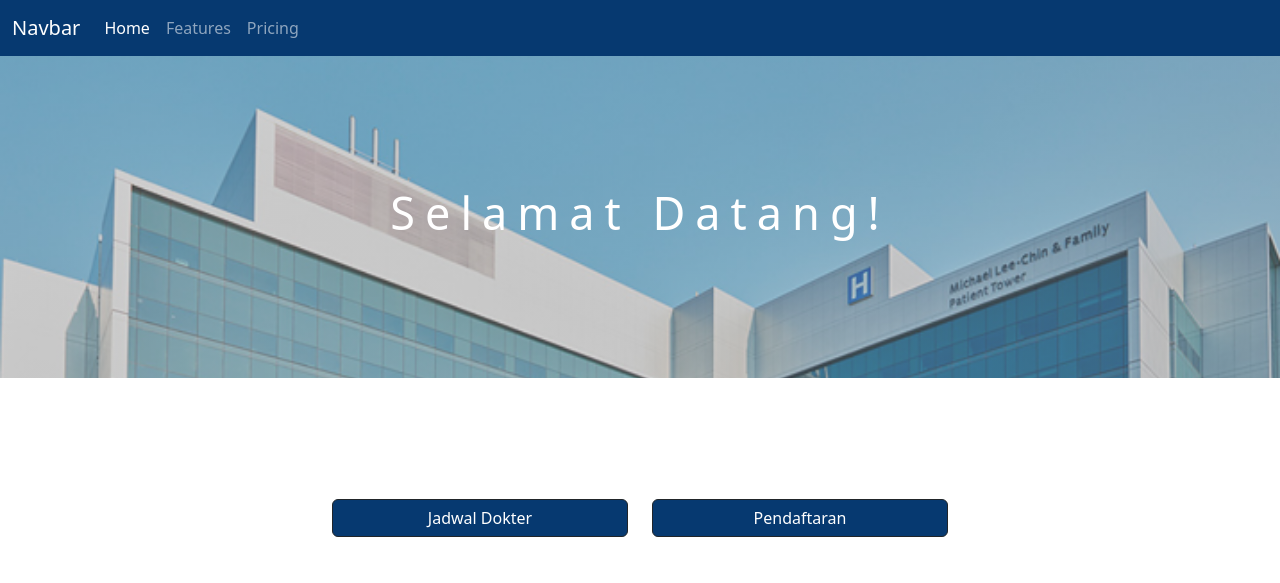
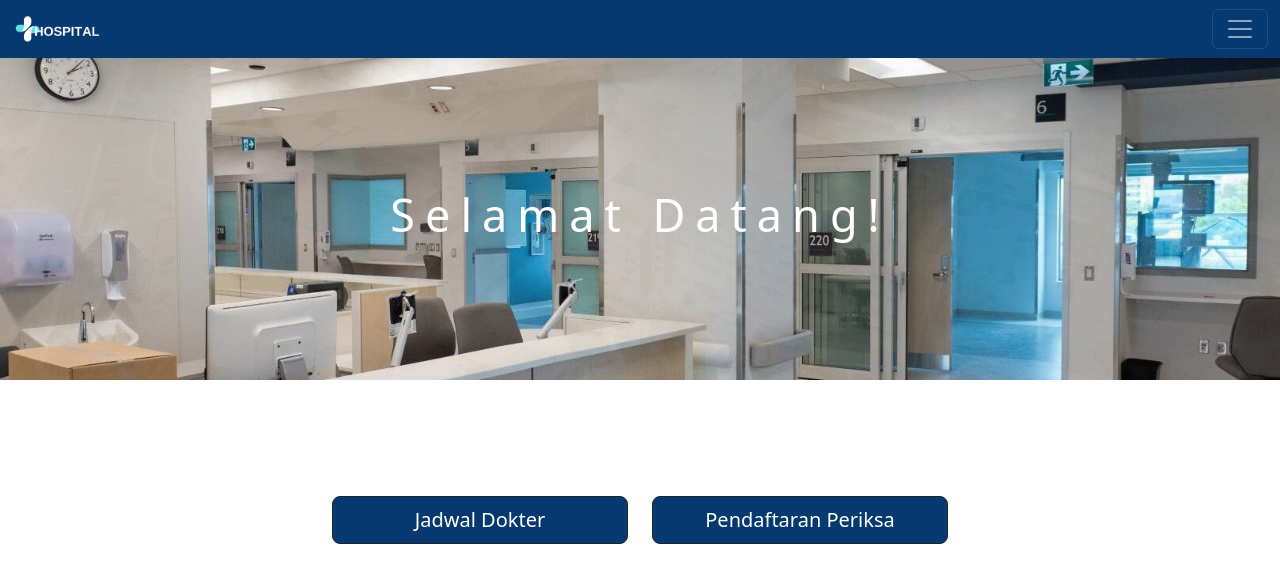
Before and after one commit to tsaniamagistra/Proyek-Praktikum-Web, a PHP site: page /home.php in a window 1280 px wide. Shown: the top 583 px of the page. Run offline with PHP 8.4, Linux system fonts and the light colour scheme.

Commit message:
mengubah tampilan home dan navbar

```diff
--- a/home.css
+++ b/home.css
@@ -1,11 +1,14 @@
 #top-wrapper {
     padding: 130px 0 130px 0;
     margin: 0;
-    background: linear-gradient(rgba(143, 143, 143, 0.4), rgba(143, 143, 143, 0.4)), url("Images/building-cropped.png");
+    background: linear-gradient(rgba(143, 143, 143, 0.4), rgba(143, 143, 143, 0.4));
     background-position: center;
     background-size: cover;
     color: white;
     text-align: center;
+    animation-name: top-anm;
+    animation-duration: 25s;
+    animation-iteration-count: infinite;
 }
 
 #top-wrapper h1 {
@@ -14,3 +17,21 @@
     letter-spacing: 10px;
     font-weight: 400;
 }
+
+@keyframes top-anm{
+   0%{
+     background-image: url("Images/img1-cropped.png");
+   }
+   25%{
+     background-image: url("Images/img2-cropped.jpg");
+   }
+   50%{
+     background-image: url("Images/img5-cropped.png");
+   }
+   75%{
+     background-image: url("Images/img6-cropped.png");
+   }
+   100%{
+     background-image: url("Images/img7-cropped.png");
+   }
+}
--- a/home.php
+++ b/home.php
@@ -6,39 +6,49 @@
 	<title>Beranda</title>
 	<link href="https://cdn.jsdelivr.net/npm/bootstrap@5.2.2/dist/css/bootstrap.min.css" rel="stylesheet" integrity="sha384-Zenh87qX5JnK2Jl0vWa8Ck2rdkQ2Bzep5IDxbcnCeuOxjzrPF/et3URy9Bv1WTRi" crossorigin="anonymous">
 	<link rel="stylesheet" href="home.css">
+	<style>
+		.list-group-item{
+			border-bottom: 0;
+		}
+		.btn-home{
+			background-color:#063970;
+		}
+	</style>
 </head>
 <body>
-<nav class="navbar navbar-expand-lg navbar-dark" style="background-color:#063970">
-  <div class="container-fluid">
-    <a class="navbar-brand" href="#">Navbar</a>
-    <button class="navbar-toggler" type="button" data-bs-toggle="collapse" data-bs-target="#navbarNav" aria-controls="navbarNav" aria-expanded="false" aria-label="Toggle navigation">
-      <span class="navbar-toggler-icon"></span>
-    </button>
-    <div class="collapse navbar-collapse" id="navbarNav">
-      <ul class="navbar-nav">
-        <li class="nav-item">
-          <a class="nav-link active" aria-current="page" href="#">Home</a>
-        </li>
-        <li class="nav-item">
-          <a class="nav-link" href="#">Features</a>
-        </li>
-        <li class="nav-item">
-          <a class="nav-link" href="#">Pricing</a>
-        </li>
-      </ul>
-    </div>
-  </div>
-</nav>
+	<nav class="navbar navbar-dark" style="background-color:#063970">
+  	<div class="container-fluid">
+  	  <a class="navbar-brand"><img src="Images/logo.png" style="height:30px" alt="HOSPITAL"></a>
+  	  <button class="navbar-toggler" type="button" data-bs-toggle="offcanvas" data-bs-target="#offcanvasRight" aria-controls="offcanvasRight">
+  	  	<span class="navbar-toggler-icon"></span>
+  	  </button>
+  	</div>
+	</nav>
+	<div class="offcanvas offcanvas-end" tabindex="-1" id="offcanvasRight" aria-labelledby="offcanvasRightLabel">
+		<div class="offcanvas-header">
+			<h5 class="offcanvas-title" id="offcanvasRightLabel">Contoh Nama, Nn.</h5>
+			<button type="button" class="btn-close" data-bs-dismiss="offcanvas" aria-label="Close"></button>
+		</div>
+		<div class="offcanvas-body">
+			<div class="list-group list-group-flush">
+				<a href="home.php" class="list-group-item list-group-item-action" style="font-weight:bold;">Beranda</a>
+				<a href="#" class="list-group-item list-group-item-action">Jadwal Dokter</a>
+				<a href="#" class="list-group-item list-group-item-action">Pendaftaran Periksa</a>
+				<a href="#" class="list-group-item list-group-item-action">Riwayat</a>
+				<a href="#" class="list-group-item list-group-item-action">Logout</a>
+			</div>
+		</div>
+	</div>
 	<div id="top-wrapper">
 		<h1>Selamat Datang!</h1>
 	</div>
 	<div class="d-flex align-items-center justify-content-center" style="height:35vh;">
 		<div class="row" style="width: 50%; text-align: center;">
 			<div class="d-grid col-6">
-				<button type="button" class="btn btn-dark" style="background-color:#063970;">Jadwal Dokter</button>
+				<button type="button" class="btn btn-dark btn-lg btn-home">Jadwal Dokter</button>
 			</div>
 			<div class="d-grid col-6">
-				<button type="button" class="btn btn-dark" style="background-color:#063970;">Pendaftaran</button>
+				<button type="button" class="btn btn-dark btn-lg btn-home">Pendaftaran Periksa</button>
 			</div>
 		</div>
 	</div>
```
Also changed, not shown: Images/img1-cropped.png (renamed from Images/building-cropped.png), Images/img2-cropped.jpg (added), Images/img3-cropped.png (added), Images/img4-cropped.png (added), Images/img5-cropped.png (added), Images/img6-cropped.png (added), Images/img7-cropped.png (added), Images/logo.png (added), Images/original-img/img1.png (renamed from Images/building.png), Images/original-img/img2.jpg (renamed from Images/receptionist.jpg), Images/original-img/img3.png (added), Images/original-img/img4.png (added), Images/original-img/img5.png (added), Images/original-img/img6.png (added), 1 other file.
